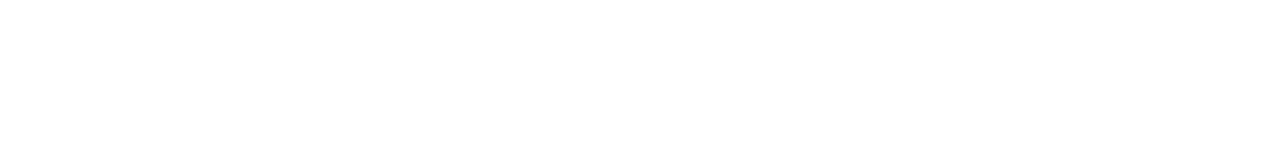
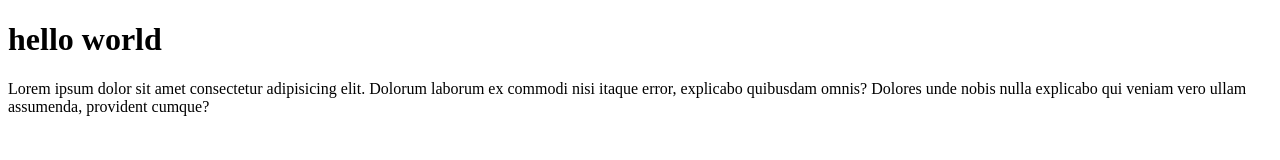
Before and after one commit to imnxtamess/git-test, a plain HTML site: page index.html in a window 1280 px wide. Drawn offline with Linux system fonts and the light colour scheme.

Commit message:
remove old paragraph and insert page title and longer text description

```diff
--- a/index.html
+++ b/index.html
@@ -7,5 +7,8 @@
 </head>
 <body>
 
+    <h1>hello world</h1>
+        <p>Lorem ipsum dolor sit amet consectetur adipisicing elit. Dolorum laborum ex commodi nisi itaque error, explicabo quibusdam omnis? Dolores unde nobis nulla explicabo qui veniam vero ullam assumenda, provident cumque?</p>
+
 </body>
 </html>
```
